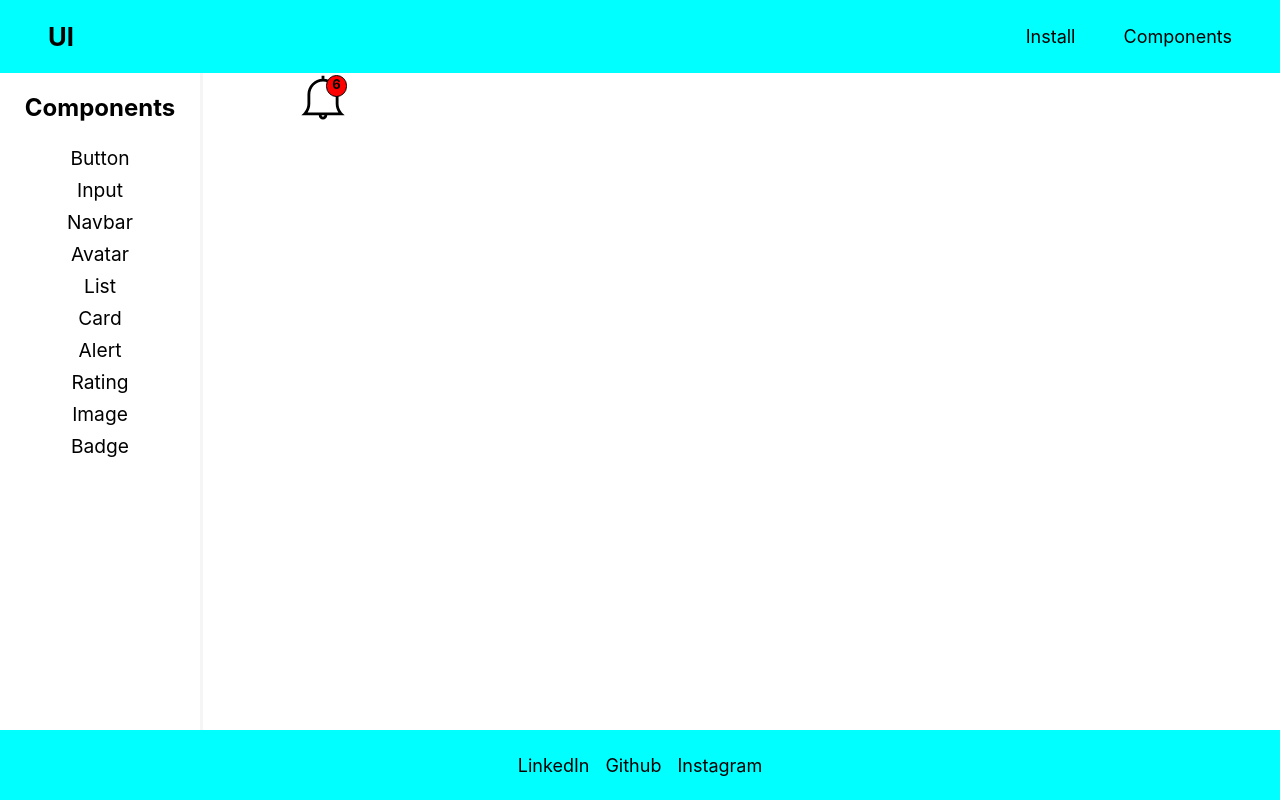
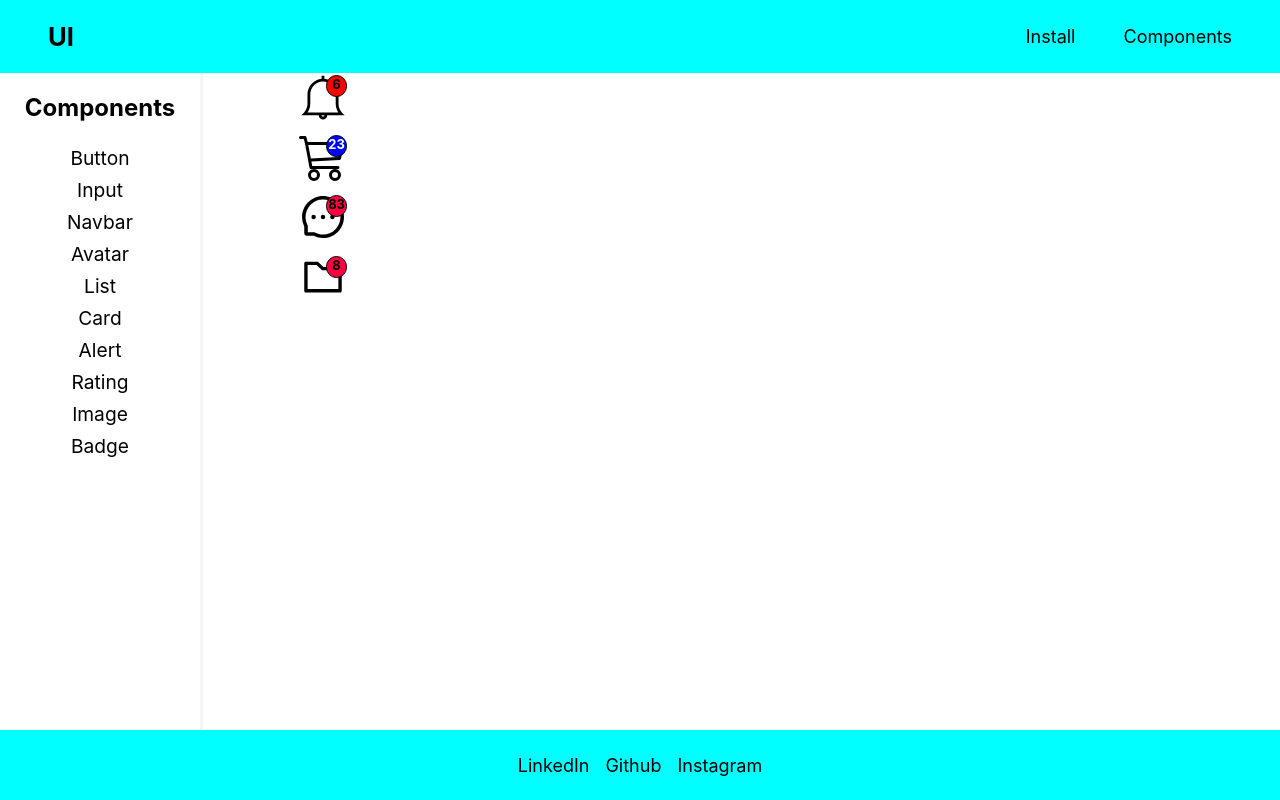
Before and after one commit to parvejg/component-library-321, a React (Create React App) app: page /badge-page in a window 1280 px wide. Built offline with nearby package versions, Linux system fonts and the light colour scheme.

Commit message:
badge components complete

```diff
--- a/src/components/Badge.css
+++ b/src/components/Badge.css
@@ -16,5 +16,64 @@
     text-align: center;
     border: solid black 1px;
     font-weight: bold;
-
 }
+.cart-icon-Wrapper{
+    display: flex;
+    font-size: 3rem;
+    list-style: none;
+}
+.cart-icon-Wrapper::after{
+    content: attr(current-value);
+    position:relative;
+    bottom: -2px;
+    right: 21px;
+    font-size: small;
+    background-color: blue;
+    width: 1.2rem;
+    height: 1.2rem;
+    border-radius: 5rem;
+    text-align: center;
+    border: solid black 1px;
+    font-weight: bold;
+    color: white;
+}
+.message-icon-Wrapper{
+    display: flex;
+    font-size: 3rem;
+    list-style: none;
+}
+.message-icon-Wrapper::after{
+    content: attr(current-value);
+    position:relative;
+    bottom: -2px;
+    right: 21px;
+    font-size: small;
+    background-color: rgb(255, 0, 64);
+    width: 1.2rem;
+    height: 1.2rem;
+    border-radius: 5rem;
+    text-align: center;
+    border: solid black 1px;
+    font-weight: bold;
+    color: black;
+}
+.folder-icon-Wrapper{
+    display: flex;
+    font-size: 3rem;
+    list-style: none;
+}
+.folder-icon-Wrapper::after{
+    content: attr(current-value);
+    position:relative;
+    bottom: -3px;
+    right: 21px;
+    font-size: small;
+    background-color:  rgb(255, 0, 64);
+    width: 1.2rem;
+    height: 1.2rem;
+    border-radius: 5rem;
+    text-align: center;
+    border: solid black 1px;
+    font-weight: bold;
+    color: black;
+}
--- a/src/components/Badge.js
+++ b/src/components/Badge.js
@@ -1,12 +1,37 @@
 import "./Badge.css"
 import {TfiBell} from "react-icons/tfi"
+import {BsCart3} from "react-icons/bs"
+import {AiOutlineMessage} from "react-icons/ai"
+import {AiOutlineFolder} from "react-icons/ai"
 export const NotificationBadge=()=>{
 
     return (
-       <div className="notification-badge-header">
        <div className="notification-icon-Wrapper" current-value="6">
        <li><TfiBell className="bell-notification"/></li>
        </div>
+    )
+}
+
+export const CartBadge=()=>{
+    return (
+       <div className="cart-icon-Wrapper" current-value="23">
+       <li><BsCart3 className="cart-icon"/></li>
        </div>
     )
 }
+
+export const MessageBadge=()=>{
+    return (
+       <div className="message-icon-Wrapper" current-value="83">
+       <li><AiOutlineMessage className="message-icon"/></li>
+       </div>
+    )
+}
+
+export const FolderBadge=()=>{
+    return (
+       <div className="folder-icon-Wrapper" current-value="8">
+       <li><AiOutlineFolder className="folder-icon"/></li>
+       </div>
+    )
+}
--- a/src/components/BadgePage.js
+++ b/src/components/BadgePage.js
@@ -1,7 +1,15 @@
-import { NotificationBadge } from "./Badge"
+import { NotificationBadge,CartBadge, MessageBadge, FolderBadge } from "./Badge"
 import {Layout} from "./Layout"
 export const BadgePage=()=>{
     return <Layout>
-<NotificationBadge/>
+        <div>
+        <NotificationBadge/>
+<div></div>
+<CartBadge/>
+<div></div>
+<MessageBadge/>
+<div></div>
+<FolderBadge/>
+        </div>
     </Layout>
 }
```
